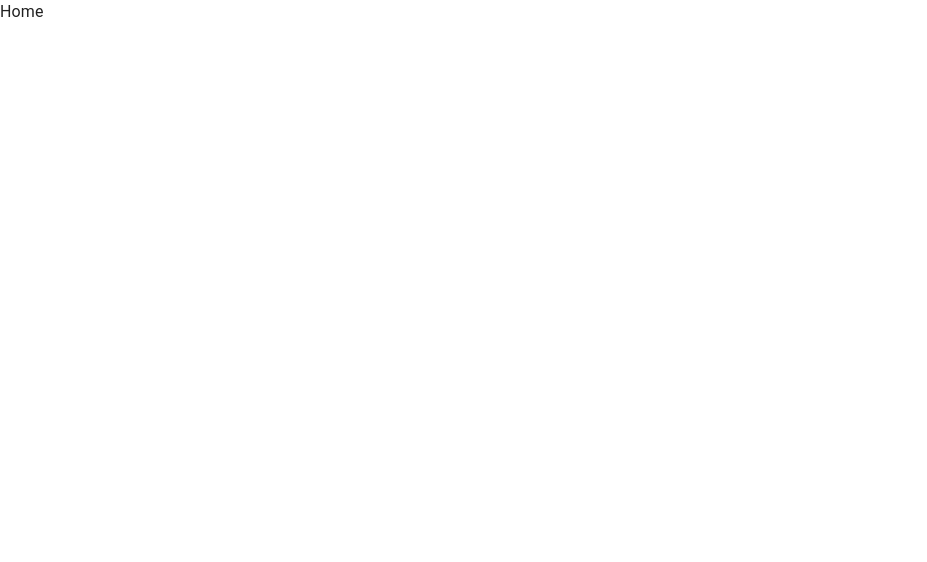
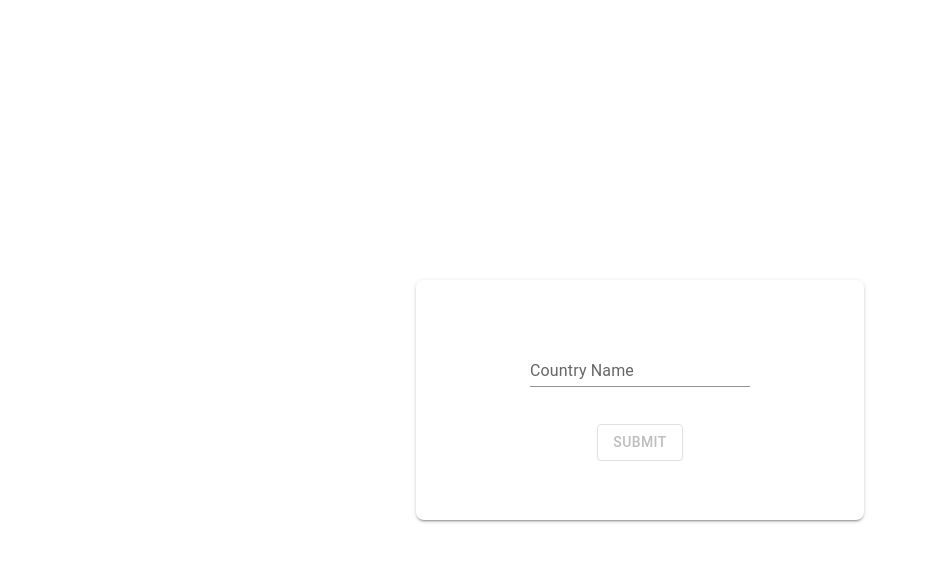
Before and after one commit to kevkanae/assignment1, a React (Create React App) app: page / in a window 1280 px wide. Shown: the top 562 px of the page, without its empty margins (0-927 px from the left). Built offline with nearby package versions, Linux system fonts and the light colour scheme.

Commit message:
Added input country page

```diff
--- a/src/App.tsx
+++ b/src/App.tsx
@@ -1,4 +1,5 @@
 import { BrowserRouter, Route, Routes } from "react-router-dom";
+import Details from "./pages/Details";
 import Home from "./pages/Home";
 function App() {
   return (
@@ -6,6 +7,7 @@ function App() {
       <BrowserRouter>
         <Routes>
           <Route path="/" element={<Home />} />
+          <Route path="/:countryName" element={<Details />} />
         </Routes>
       </BrowserRouter>
     </>
--- a/src/Services/GetCountryDetails.ts
+++ b/src/Services/GetCountryDetails.ts
@@ -1,6 +1,7 @@
+import axios from "axios";
 import { countryDetailsURL } from "../utils/Constants";
-import { getMethod } from "./GetMethod";
 
-export const getMeAPI = async (country: string) => {
-  return await getMethod(countryDetailsURL + country);
+export const getCountryDetailsAPI = async (country: string) => {
+  const { data } = await axios.get(countryDetailsURL + country);
+  return data;
 };
--- a/src/index.tsx
+++ b/src/index.tsx
@@ -1,16 +1,21 @@
 import React from "react";
-import ReactDOM from "react-dom";
 import "./index.css";
-import App from "./App";
 import reportWebVitals from "./reportWebVitals";
 import { CssBaseline } from "@mui/material";
+import { createRoot } from "react-dom/client";
+import App from "./App";
+import { QueryClient, QueryClientProvider } from "react-query";
 
-ReactDOM.render(
+const queryClient = new QueryClient();
+const container = document.getElementById("root");
+const root = createRoot(container as HTMLElement);
+
+root.render(
   <React.StrictMode>
     <CssBaseline />
-    <App />
-  </React.StrictMode>,
-  document.getElementById("root")
+    <QueryClientProvider client={queryClient}>
+      <App />
+    </QueryClientProvider>
+  </React.StrictMode>
 );
-
 reportWebVitals();
--- /dev/null
+++ b/src/pages/Details.tsx
@@ -0,0 +1,13 @@
+import { useQuery } from "react-query";
+import { useParams } from "react-router-dom";
+import { getCountryDetailsAPI } from "../Services/GetCountryDetails";
+
+const Details = () => {
+  let params = useParams();
+  const { data } = useQuery(["product", params.countryName], () =>
+    getCountryDetailsAPI(params.countryName as string)
+  );
+  return <div></div>;
+};
+
+export default Details;
--- a/src/pages/Home.tsx
+++ b/src/pages/Home.tsx
@@ -1,7 +1,56 @@
-import React from "react";
+import { Box, TextField, Button } from "@mui/material";
+import React, { useState } from "react";
+import { useNavigate } from "react-router-dom";
 
 const Home = () => {
-  return <div>Home</div>;
+  let navigate = useNavigate();
+  const [country, setCountry] = useState<string>("");
+
+  const handleChange = (e: React.ChangeEvent<HTMLInputElement>) =>
+    setCountry(e.currentTarget.value);
+
+  const handleSubmit = () => navigate(`/${country}`);
+
+  return (
+    <Box
+      sx={{
+        display: "flex",
+        flexDirection: "column",
+        alignItems: "center",
+        justifyContent: "center",
+        height: "100vh",
+        width: "100vw",
+      }}
+    >
+      <Box
+        sx={{
+          display: "flex",
+          flexDirection: "column",
+          alignItems: "center",
+          justifyContent: "space-evenly",
+          boxShadow: 2,
+          height: "30vh",
+          width: "35vw",
+          borderRadius: 2,
+          p: "1.4rem",
+        }}
+      >
+        <TextField
+          variant="standard"
+          label="Country Name"
+          onChange={handleChange}
+          value={country}
+        />
+        <Button
+          variant="outlined"
+          disabled={country === ""}
+          onClick={handleSubmit}
+        >
+          Submit
+        </Button>
+      </Box>
+    </Box>
+  );
 };
 
 export default Home;
```
Also changed, not shown: src/Services/GetMethod.ts (deleted, +0 -7 lines).
